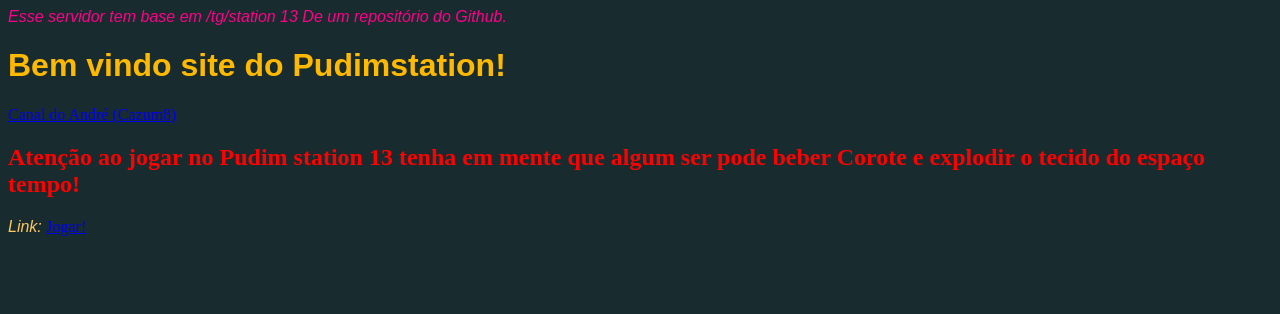
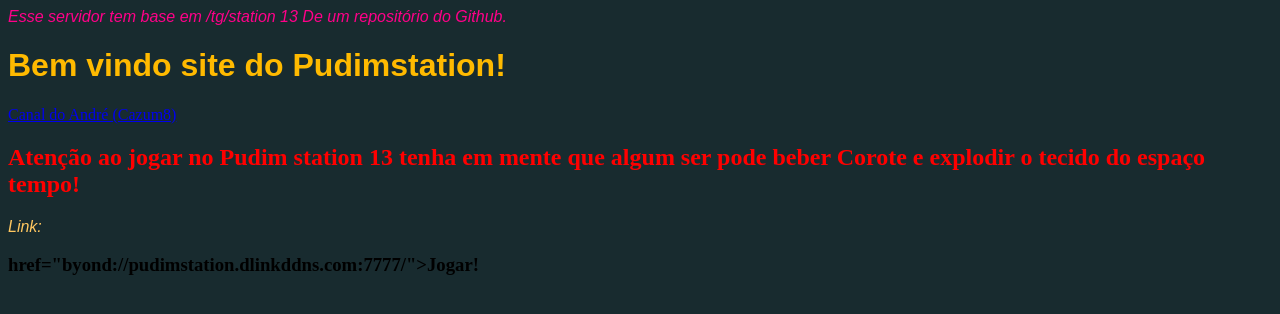
Before and after one commit to Perrett602/Pudimsatation, a plain HTML site: page index.html in a window 1280 px wide. Drawn offline with Linux system fonts and the light colour scheme.

Commit message:
Update index.html

```diff
--- a/index.html
+++ b/index.html
@@ -18,7 +18,7 @@
 <i>Link:</i>
 </font>
 
-<a href="byond://pudimstation.dlinkddns.com:7777/">Jogar!</a>
+<h3> href="byond://pudimstation.dlinkddns.com:7777/">Jogar!</h3>
 
 <html>
   <head>
```
